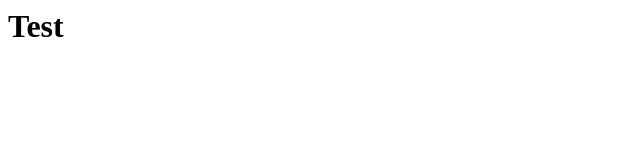
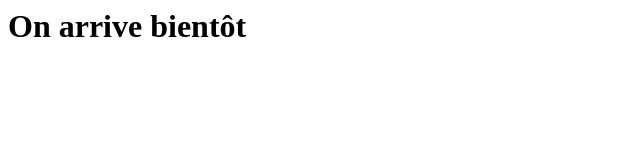
Before and after one commit to AtomX-Remy/AtomX-Remy.github.io, a plain HTML site: page index.html in a window 1280 px wide. Shown: the whole page, without its empty margins (0-640 px from the left). Drawn offline with Linux system fonts and the light colour scheme.

Commit message:
Update index.html

```diff
--- a/index.html
+++ b/index.html
@@ -1,4 +1,4 @@
-<title>Test</title>
+<title>AtomeX</title>
 <body>
-<h1>Test</h1>
+<h1>On arrive bientôt</h1>
 </body>
```
